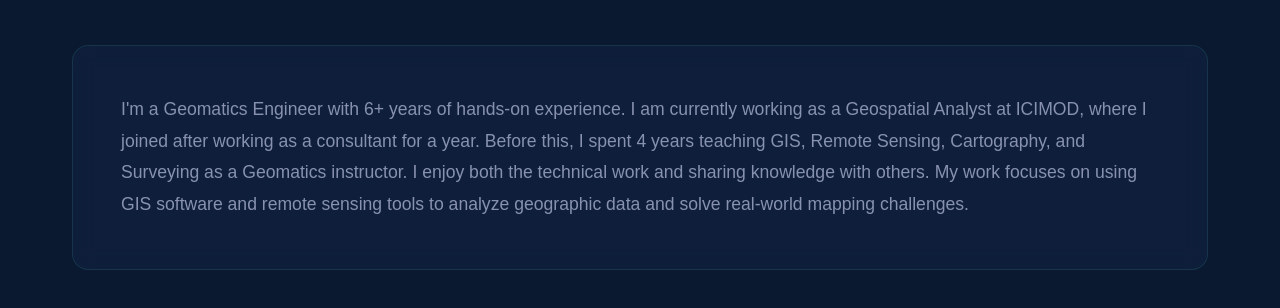
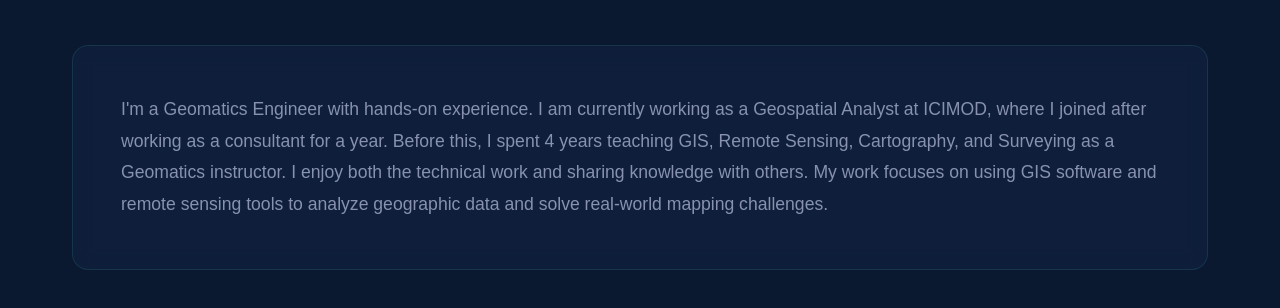
Before and after one commit to sujannepali/nepalisujan, a plain HTML site: page index.html in a window 1280 px wide. Shown: the part 650-958 px from the top of the page. Drawn offline with Linux system fonts and the light colour scheme.

Commit message:
Update index.html
Simply changed About statements.

```diff
--- a/index.html
+++ b/index.html
@@ -51,7 +51,7 @@
         <h2>About Me</h2>
         <div class="about-content">
             <p>
-                I'm a Geomatics Engineer with 6+ years of hands-on experience. I am currently
+                I'm a Geomatics Engineer with hands-on experience. I am currently
                 working as a Geospatial Analyst at ICIMOD, where I joined after working as a consultant for a year.
 
                 Before this, I spent 4 years teaching GIS, Remote Sensing, Cartography, and Surveying as
```
